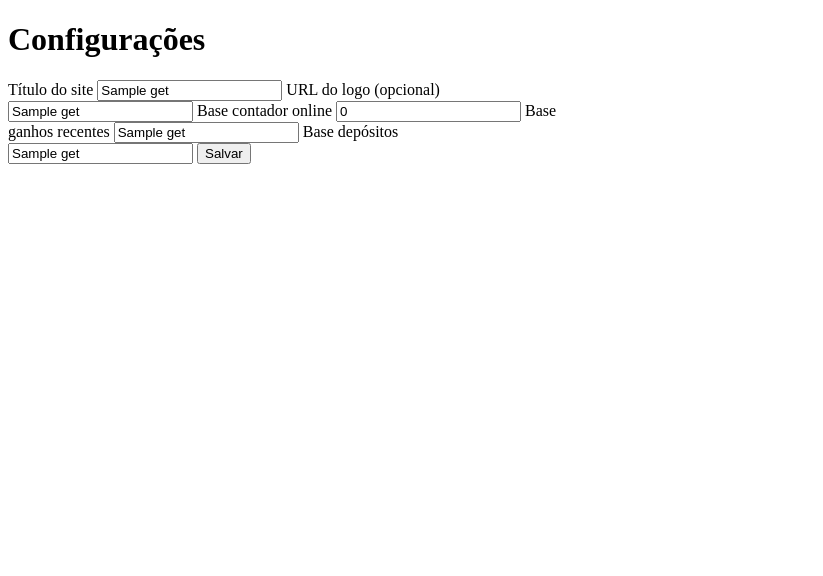
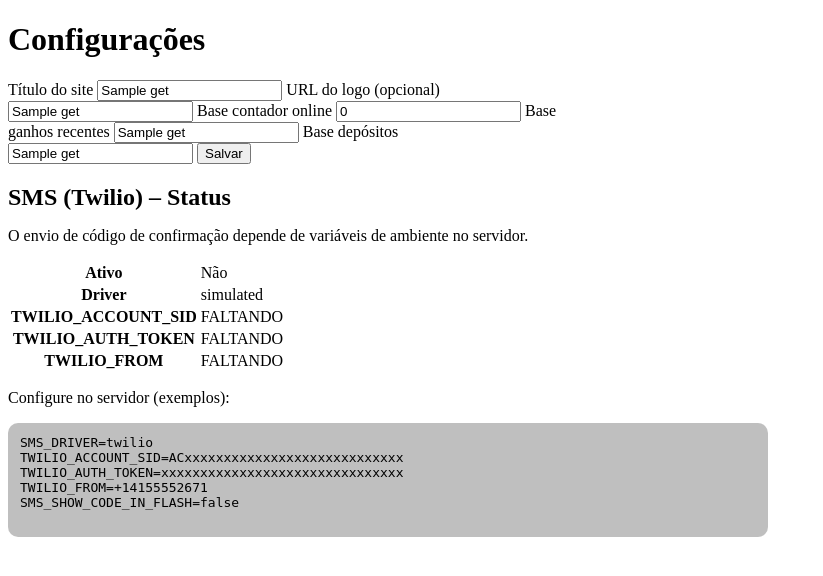
Before and after one commit to ItamarSR/tigerzone, a PHP site: template src/Views/admin/settings/index.php in a window 1280 px wide. Shown: the part 26-602 px from the top of the page, without its empty margins (0-823 px from the left). Run offline with PHP 8.4, Linux system fonts and the light colour scheme; the template is opened without the code that fills it: most values are stand-ins (such as "Sample title", 1, 10 or a date in 2020); data that the repository does not hold is empty.

Commit message:
Admin: exibir status/config necessária do Twilio SMS
Co-authored-by: itamarsrosa <itamarsrosa@gmail.com>

```diff
--- a/src/Views/admin/settings/index.php
+++ b/src/Views/admin/settings/index.php
@@ -20,5 +20,59 @@ ob_start();
             <button type="submit" class="btn btn-primary">Salvar</button>
         </form>
     </div>
+
+    <?php
+    $sms = $sms_status ?? ['enabled' => false, 'driver' => 'simulated', 'twilio' => ['missing' => []]];
+    $missing = $sms['twilio']['missing'] ?? [];
+    ?>
+    <div class="form-card" style="max-width:760px; margin-top:1.25rem;">
+        <h2 style="margin-top:0;">SMS (Twilio) – Status</h2>
+        <p style="color:var(--text-muted); margin-top:-0.25rem;">
+            O envio de código de confirmação depende de variáveis de ambiente no servidor.
+        </p>
+        <div class="table-wrap" style="margin:0.75rem 0 0;">
+            <table class="data-table">
+                <tbody>
+                    <tr>
+                        <th>Ativo</th>
+                        <td><?= !empty($sms['enabled']) ? 'Sim' : 'Não' ?></td>
+                    </tr>
+                    <tr>
+                        <th>Driver</th>
+                        <td><?= htmlspecialchars((string) ($sms['driver'] ?? '')) ?></td>
+                    </tr>
+                    <tr>
+                        <th>TWILIO_ACCOUNT_SID</th>
+                        <td><?= !empty($sms['twilio']['account_sid_set']) ? 'OK' : 'FALTANDO' ?></td>
+                    </tr>
+                    <tr>
+                        <th>TWILIO_AUTH_TOKEN</th>
+                        <td><?= !empty($sms['twilio']['auth_token_set']) ? 'OK' : 'FALTANDO' ?></td>
+                    </tr>
+                    <tr>
+                        <th>TWILIO_FROM</th>
+                        <td><?= !empty($sms['twilio']['from_set']) ? 'OK' : 'FALTANDO' ?></td>
+                    </tr>
+                </tbody>
+            </table>
+        </div>
+
+        <?php if (!empty($sms['enabled']) && ($sms['driver'] ?? '') === 'twilio' && !empty($missing)): ?>
+            <div class="alert alert-error" style="margin-top:1rem;">
+                Variáveis ausentes para Twilio: <strong><?= htmlspecialchars(implode(', ', $missing)) ?></strong>.
+            </div>
+        <?php endif; ?>
+
+        <p style="margin-top:1rem; color:var(--text-muted);">
+            Configure no servidor (exemplos):
+        </p>
+        <pre style="background:rgba(0,0,0,0.25); border:1px solid var(--border); padding:0.75rem; border-radius:10px; overflow:auto; margin:0;">
+SMS_DRIVER=twilio
+TWILIO_ACCOUNT_SID=ACxxxxxxxxxxxxxxxxxxxxxxxxxxxx
+TWILIO_AUTH_TOKEN=xxxxxxxxxxxxxxxxxxxxxxxxxxxxxxx
+TWILIO_FROM=+14155552671
+SMS_SHOW_CODE_IN_FLASH=false
+        </pre>
+    </div>
 </div>
 <?php $content = ob_get_clean(); require __DIR__ . '/../../layouts/admin.php'; ?>
```
Also changed, not shown: src/Controllers/Admin/SettingsController.php (+21 -0 lines).
